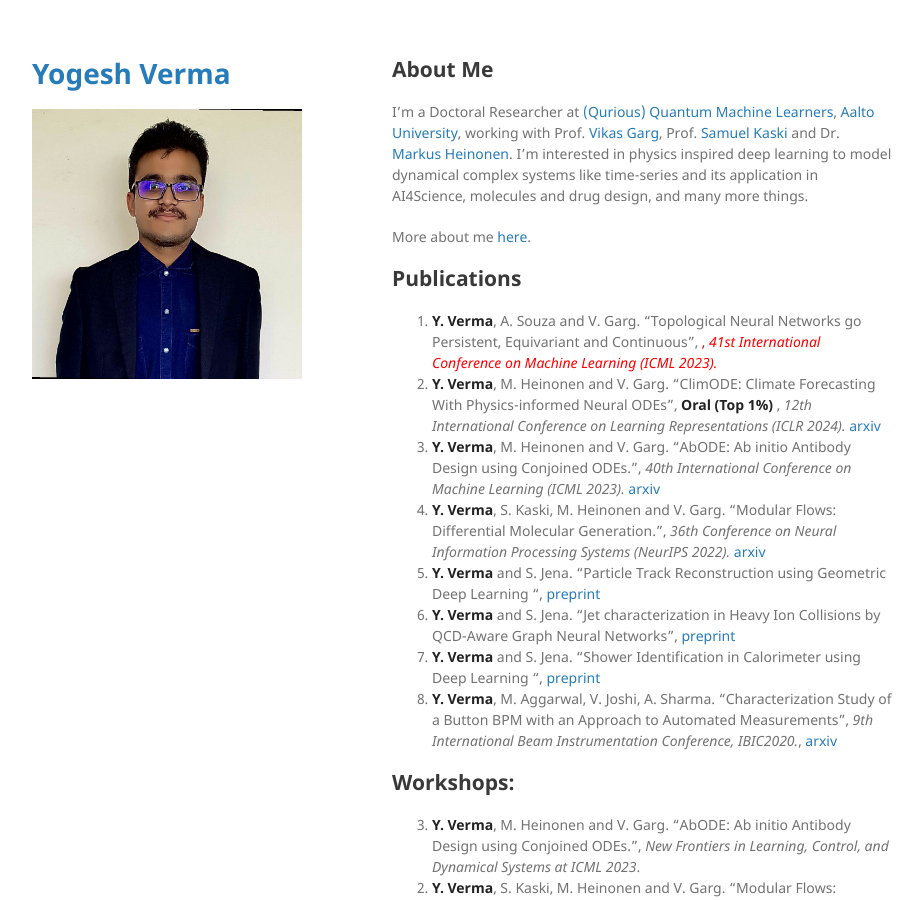
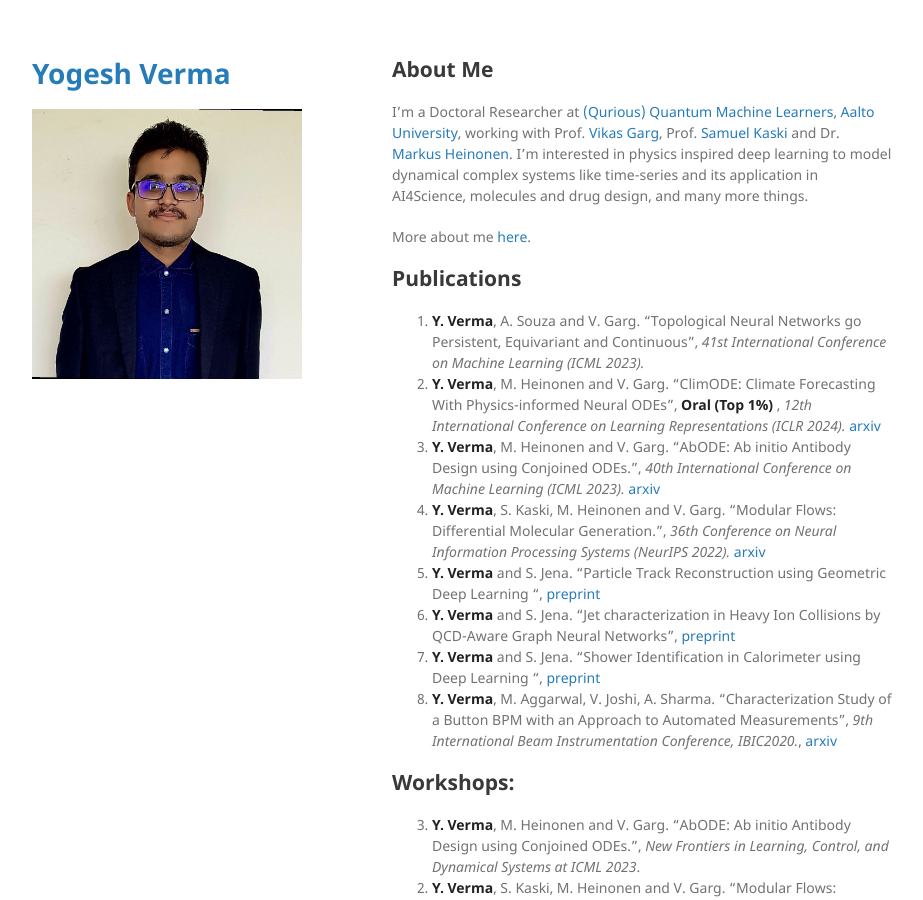
Before and after one commit to yoverma/yoerma.github.io, a Jekyll site: the page built from index.md, in a window 1280 px wide and 900 px high. Shown: the whole window, without its empty margins (178-1101 px from the left). Built offline with Jekyll 4.4.1, drawn with Linux system fonts in a browser that asks for light colours; the repository's description, which GitHub fills in, is left out; our own code applies the rules of GitHub Pages for plain Markdown files.

Commit message:
Update index.md

```diff
--- a/index.md
+++ b/index.md
@@ -8,7 +8,7 @@ layout: default
 More about me [here](./more_about_me.html).
 
 ## Publications
-0. **Y. Verma**, A. Souza and V. Garg. "Topological Neural Networks go Persistent, Equivariant and Continuous", <span style="color:red">, _41st International Conference on Machine Learning (ICML 2023)._
+0. **Y. Verma**, A. Souza and V. Garg. "Topological Neural Networks go Persistent, Equivariant and Continuous", _41st International Conference on Machine Learning (ICML 2023)._
 0. **Y. Verma**, M. Heinonen and V. Garg. "ClimODE: Climate Forecasting With Physics-informed Neural ODEs", <span style="color:red"> **Oral (Top 1%)** </span>, _12th International Conference on Learning Representations (ICLR 2024)._ [arxiv](https://openreview.net/pdf?id=xuY33XhEGR)
 0. **Y. Verma**, M. Heinonen and V. Garg. "AbODE: Ab initio Antibody Design using Conjoined ODEs.", _40th International Conference on Machine Learning (ICML 2023)._ [arxiv](https://arxiv.org/abs/2306.01005)
 0. **Y. Verma**, S. Kaski, M. Heinonen and V. Garg. "Modular Flows: Differential Molecular Generation.", _36th Conference on Neural Information Processing Systems (NeurIPS 2022)._ [arxiv](https://arxiv.org/abs/2210.06032)
```
